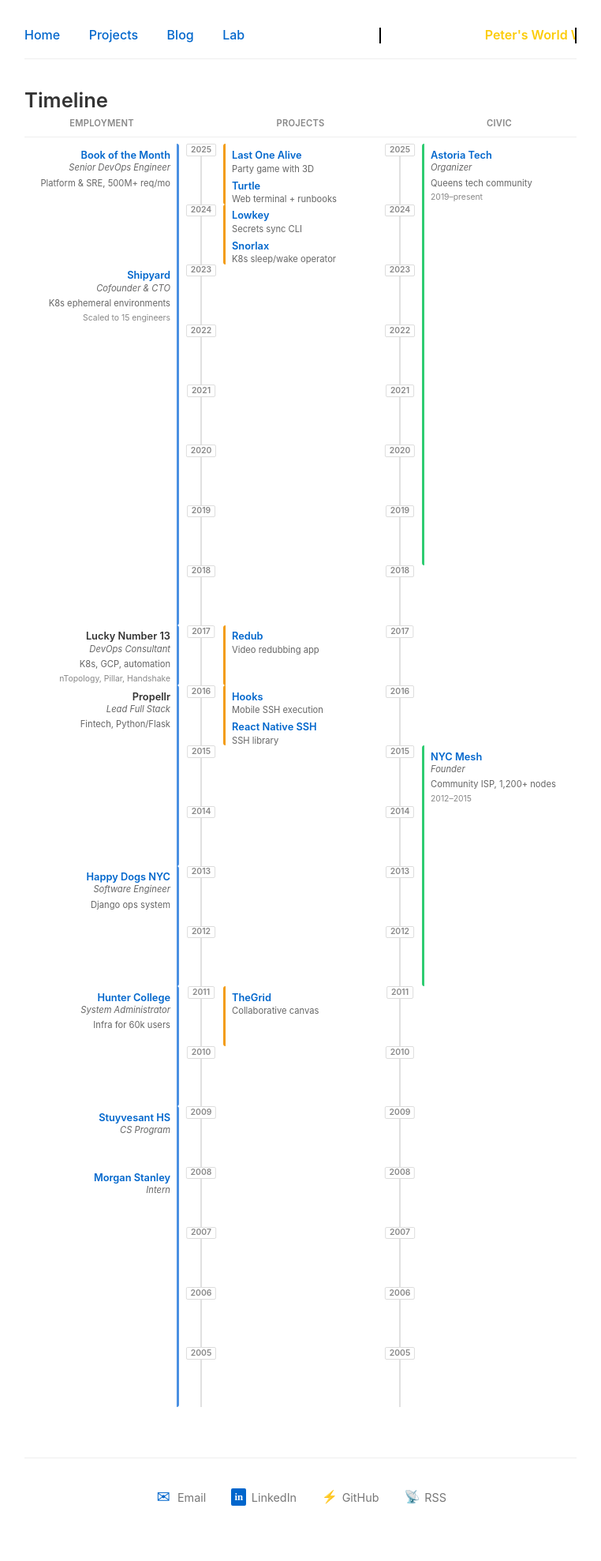
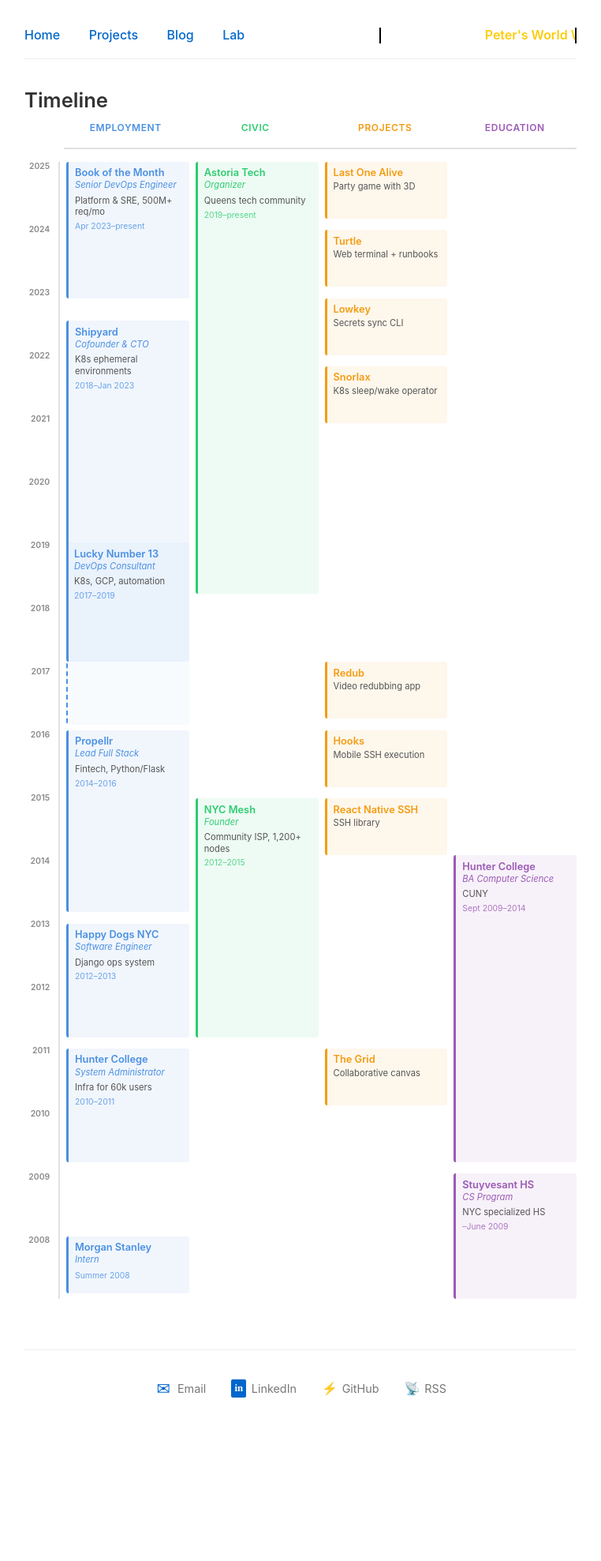
Before and after one commit to azlyth/personal-site, a Python web app: template templates/projects.html in a window 1280 px wide. Shown: the whole page at 79% size, without its empty margins (259-1021 px from the left). After the commit the page ends 1770 px from the top, so only its background shows below. Run offline with Jinja, Linux system fonts and the light colour scheme; the template is opened without the code that fills it, so the values that code supplies are empty.

Commit message:
Fix timeline page spacing and document structure
- Fix education column overlap between Hunter College and Stuyvesant
- Add more vertical spacing between projects in Projects column
- Document timeline page architecture in CLAUDE.md

```diff
--- a/templates/base.html
+++ b/templates/base.html
@@ -576,28 +576,31 @@
         }
 
 
-        /* Timeline page styles - Absolute positioning for precise alignment */
+        /* Timeline page styles - Single year column with horizontal lines */
         .timeline-header {
             display: flex;
             gap: 0.5rem;
-            margin-bottom: 0.5rem;
-            padding-bottom: 0.5rem;
-            border-bottom: 1px solid #eee;
+            margin-bottom: 1rem;
+            padding-bottom: 0.75rem;
+            border-bottom: 2px solid #e0e0e0;
+            margin-left: 50px;
         }
 
         .timeline-header span {
             flex: 1;
-            font-size: 0.7rem;
+            font-size: 0.75rem;
             font-weight: 600;
-            color: #888;
+            color: #666;
             text-transform: uppercase;
-            letter-spacing: 0.02em;
+            letter-spacing: 0.05em;
             text-align: center;
+            padding: 0.25rem 0;
         }
 
-        .timeline-header span.tl-header-years {
-            flex: 0 0 40px;
-        }
+        .timeline-header span:nth-child(1) { color: #4a90e2; }
+        .timeline-header span:nth-child(2) { color: #2ecc71; }
+        .timeline-header span:nth-child(3) { color: #f39c12; }
+        .timeline-header span:nth-child(4) { color: #9b59b6; }
 
         .timeline {
             display: flex;
@@ -605,15 +608,9 @@
             position: relative;
         }
 
-        /* Column containers */
-        .tl-col {
-            flex: 1;
-            position: relative;
-            min-height: 100rem; /* ~21 years * ~4.76rem per year */
-        }
-
+        /* Year column on the left */
         .tl-years {
-            flex: 0 0 40px;
+            flex: 0 0 45px;
             position: relative;
         }
 
@@ -621,8 +618,7 @@
         .tl-years::before {
             content: '';
             position: absolute;
-            left: 50%;
-            transform: translateX(-50%);
+            right: 0;
             top: 0;
             bottom: 0;
             width: 2px;
@@ -633,18 +629,23 @@
         /* Year labels - positioned absolutely */
         .tl-year {
             position: absolute;
-            left: 50%;
-            transform: translateX(-50%);
+            right: 8px;
             background: #fff;
             padding: 0.1rem 0.3rem;
             font-size: 0.65rem;
             font-weight: 600;
             color: #888;
-            border: 1px solid #ddd;
-            border-radius: 2px;
             z-index: 1;
             line-height: 1;
             white-space: nowrap;
+        }
+
+
+        /* Column containers */
+        .tl-col {
+            flex: 1;
+            position: relative;
+            min-height: 90rem;
         }
 
         /* Timeline items - positioned absolutely */
@@ -662,7 +663,7 @@
         }
 
         .tl-item:hover {
-            background: #f5f7f9;
+            filter: brightness(0.97);
         }
 
         .tl-item h3 {
@@ -672,44 +673,71 @@
             line-height: 1.2;
         }
 
-        .tl-item h3 a {
-            color: #0066cc;
-        }
-
         .tl-item .role {
             font-size: 0.7rem;
-            color: #666;
             font-style: italic;
         }
 
         .tl-item p {
             font-size: 0.7rem;
-            color: #666;
             line-height: 1.3;
             margin: 0.15rem 0 0 0;
         }
 
         .tl-item .sub {
             font-size: 0.65rem;
-            color: #888;
             margin-top: 0.2rem;
+            opacity: 0.8;
         }
 
-        /* Color accents - Employment (right border, right aligned) */
+        /* Color accents - Employment (blue, left border) */
         .tl-col-employment .tl-item {
-            border-right: 3px solid #4a90e2;
-            text-align: right;
-            align-items: flex-end;
+            border-left: 3px solid #4a90e2;
+            color: #4a90e2;
+            background: rgba(74, 144, 226, 0.08);
         }
 
-        /* Projects (left border) */
+        .tl-col-employment .tl-item h3 a {
+            color: #4a90e2;
+        }
+
+        /* Concurrent/side-gig items - dashed border to indicate part-time/consulting */
+        .tl-col-employment .tl-item.concurrent {
+            border-left: 2px dashed #4a90e2;
+            background: rgba(74, 144, 226, 0.04);
+        }
+
+        /* Projects (orange) */
         .tl-col-projects .tl-item {
             border-left: 3px solid #f39c12;
+            color: #f39c12;
+            background: rgba(243, 156, 18, 0.08);
         }
 
-        /* Civic (left border) */
+        .tl-col-projects .tl-item h3 a {
+            color: #f39c12;
+        }
+
+        /* Civic (green) */
         .tl-col-civic .tl-item {
             border-left: 3px solid #2ecc71;
+            color: #2ecc71;
+            background: rgba(46, 204, 113, 0.08);
+        }
+
+        .tl-col-civic .tl-item h3 a {
+            color: #2ecc71;
+        }
+
+        /* Education (purple) */
+        .tl-col-education .tl-item {
+            border-left: 3px solid #9b59b6;
+            color: #9b59b6;
+            background: rgba(155, 89, 182, 0.08);
+        }
+
+        .tl-col-education .tl-item h3 a {
+            color: #9b59b6;
         }
 
         /* Mobile */
@@ -757,17 +785,10 @@
                 border-bottom: 1px solid #eee;
             }
 
-            .tl-col-employment::before {
-                content: 'Employment';
-            }
-
-            .tl-col-projects::before {
-                content: 'Projects';
-            }
-
-            .tl-col-civic::before {
-                content: 'Civic';
-            }
+            .tl-col-employment::before { content: 'Employment'; }
+            .tl-col-projects::before { content: 'Projects'; }
+            .tl-col-civic::before { content: 'Civic'; }
+            .tl-col-education::before { content: 'Education'; }
         }
 
     </style>
--- a/templates/projects.html
+++ b/templates/projects.html
@@ -7,167 +7,165 @@
 
 <div class="timeline-header">
     <span>Employment</span>
-    <span class="tl-header-years"></span>
+    <span>Civic</span>
     <span>Projects</span>
-    <span class="tl-header-years"></span>
-    <span>Civic</span>
+    <span>Education</span>
 </div>
 
 <div class="timeline">
+    <!-- Years Column (single, on the left) -->
+    <div class="tl-years">
+        <span class="tl-year" style="top: 0%;">2025</span>
+        <span class="tl-year" style="top: 5.56%;">2024</span>
+        <span class="tl-year" style="top: 11.11%;">2023</span>
+        <span class="tl-year" style="top: 16.67%;">2022</span>
+        <span class="tl-year" style="top: 22.22%;">2021</span>
+        <span class="tl-year" style="top: 27.78%;">2020</span>
+        <span class="tl-year" style="top: 33.33%;">2019</span>
+        <span class="tl-year" style="top: 38.89%;">2018</span>
+        <span class="tl-year" style="top: 44.44%;">2017</span>
+        <span class="tl-year" style="top: 50%;">2016</span>
+        <span class="tl-year" style="top: 55.56%;">2015</span>
+        <span class="tl-year" style="top: 61.11%;">2014</span>
+        <span class="tl-year" style="top: 66.67%;">2013</span>
+        <span class="tl-year" style="top: 72.22%;">2012</span>
+        <span class="tl-year" style="top: 77.78%;">2011</span>
+        <span class="tl-year" style="top: 83.33%;">2010</span>
+        <span class="tl-year" style="top: 88.89%;">2009</span>
+        <span class="tl-year" style="top: 94.44%;">2008</span>
+    </div>
+
     <!-- Employment Column -->
     <div class="tl-col tl-col-employment">
-        <!-- Book of the Month: 2023-2025, top=0%, height=14.29% -->
-        <div class="tl-item" style="top: 0%; height: 14.29%;">
+        <!-- Book of the Month: Apr 2023-2025 -->
+        <div class="tl-item" style="top: 0%; height: 12%;">
             <h3><a href="https://www.bookofthemonth.com" target="_blank">Book of the Month</a></h3>
             <span class="role">Senior DevOps Engineer</span>
             <p>Platform & SRE, 500M+ req/mo</p>
+            <div class="sub">Apr 2023–present</div>
         </div>
-        <!-- Shipyard: 2018-2023, top=9.52%, height=28.57% -->
-        <div class="tl-item" style="top: 9.52%; height: 28.57%;">
+        <!-- Shipyard: 2018-Jan 2023 -->
+        <div class="tl-item" style="top: 14%; height: 30%;">
             <h3><a href="https://shipyard.build" target="_blank">Shipyard</a></h3>
             <span class="role">Cofounder & CTO</span>
             <p>K8s ephemeral environments</p>
-            <div class="sub">Scaled to 15 engineers</div>
+            <div class="sub">2018–Jan 2023</div>
         </div>
-        <!-- Lucky Number 13: 2017, top=38.1%, height=4.76% -->
-        <div class="tl-item" style="top: 38.1%; height: 4.76%;">
+        <!-- Lucky Number 13: 2017-2019 (concurrent with early Shipyard) -->
+        <div class="tl-item concurrent" style="top: 33.5%; height: 16%;">
             <h3>Lucky Number 13</h3>
             <span class="role">DevOps Consultant</span>
             <p>K8s, GCP, automation</p>
-            <div class="sub">nTopology, Pillar, Handshake</div>
+            <div class="sub">2017–2019</div>
         </div>
-        <!-- Propellr: 2014-2016, top=42.86%, height=14.29% -->
-        <div class="tl-item" style="top: 42.86%; height: 14.29%;">
-            <h3>Propellr</h3>
+        <!-- Propellr: 2014-2016 -->
+        <div class="tl-item" style="top: 50%; height: 16%;">
+            <h3><a href="https://www.crunchbase.com/organization/propellr" target="_blank">Propellr</a></h3>
             <span class="role">Lead Full Stack</span>
             <p>Fintech, Python/Flask</p>
+            <div class="sub">2014–2016</div>
         </div>
-        <!-- Happy Dogs NYC: 2012-2013, top=57.14%, height=9.52% -->
-        <div class="tl-item" style="top: 57.14%; height: 9.52%;">
+        <!-- Happy Dogs NYC: 2012-2013 -->
+        <div class="tl-item" style="top: 67%; height: 10%;">
             <h3><a href="https://happydogsnyc.com" target="_blank">Happy Dogs NYC</a></h3>
             <span class="role">Software Engineer</span>
             <p>Django ops system</p>
+            <div class="sub">2012–2013</div>
         </div>
-        <!-- Hunter College: 2010-2011, top=66.67%, height=9.52% -->
-        <div class="tl-item" style="top: 66.67%; height: 9.52%;">
+        <!-- Hunter College (Job): 2010-2011 -->
+        <div class="tl-item" style="top: 78%; height: 10%;">
             <h3><a href="https://hunter.cuny.edu" target="_blank">Hunter College</a></h3>
             <span class="role">System Administrator</span>
             <p>Infra for 60k users</p>
+            <div class="sub">2010–2011</div>
         </div>
-        <!-- Stuyvesant HS: 2005-2009, top=76.19%, height=23.81% -->
-        <div class="tl-item" style="top: 76.19%; height: 23.81%;">
-            <h3><a href="https://stuy.enschool.org" target="_blank">Stuyvesant HS</a></h3>
-            <span class="role">CS Program</span>
-        </div>
-        <!-- Morgan Stanley: 2008, top=80.95%, height=4.76% -->
-        <div class="tl-item" style="top: 80.95%; height: 4.76%;">
+        <!-- Morgan Stanley: Summer 2008 -->
+        <div class="tl-item" style="top: 94.5%; height: 5%;">
             <h3><a href="https://www.morganstanley.com" target="_blank">Morgan Stanley</a></h3>
             <span class="role">Intern</span>
+            <div class="sub">Summer 2008</div>
         </div>
     </div>
 
-    <!-- Years Column 1 -->
-    <div class="tl-years">
-        <span class="tl-year" style="top: 0%;">2025</span>
-        <span class="tl-year" style="top: 4.76%;">2024</span>
-        <span class="tl-year" style="top: 9.52%;">2023</span>
-        <span class="tl-year" style="top: 14.29%;">2022</span>
-        <span class="tl-year" style="top: 19.05%;">2021</span>
-        <span class="tl-year" style="top: 23.81%;">2020</span>
-        <span class="tl-year" style="top: 28.57%;">2019</span>
-        <span class="tl-year" style="top: 33.33%;">2018</span>
-        <span class="tl-year" style="top: 38.1%;">2017</span>
-        <span class="tl-year" style="top: 42.86%;">2016</span>
-        <span class="tl-year" style="top: 47.62%;">2015</span>
-        <span class="tl-year" style="top: 52.38%;">2014</span>
-        <span class="tl-year" style="top: 57.14%;">2013</span>
-        <span class="tl-year" style="top: 61.9%;">2012</span>
-        <span class="tl-year" style="top: 66.67%;">2011</span>
-        <span class="tl-year" style="top: 71.43%;">2010</span>
-        <span class="tl-year" style="top: 76.19%;">2009</span>
-        <span class="tl-year" style="top: 80.95%;">2008</span>
-        <span class="tl-year" style="top: 85.71%;">2007</span>
-        <span class="tl-year" style="top: 90.48%;">2006</span>
-        <span class="tl-year" style="top: 95.24%;">2005</span>
-    </div>
-
-    <!-- Projects Column -->
-    <div class="tl-col tl-col-projects">
-        <!-- Last One Alive + Turtle: 2025, top=0%, height=4.76% -->
-        <div class="tl-item" style="top: 0%; height: 4.76%;">
-            <h3><a href="https://github.com/azlyth/last-one-alive" target="_blank">Last One Alive</a></h3>
-            <p>Party game with 3D</p>
-            <h3 style="margin-top: 0.4rem;"><a href="https://github.com/moonbeam-nyc/turtle" target="_blank">Turtle</a></h3>
-            <p>Web terminal + runbooks</p>
-        </div>
-        <!-- Lowkey + Snorlax: 2024, top=4.76%, height=4.76% -->
-        <div class="tl-item" style="top: 4.76%; height: 4.76%;">
-            <h3><a href="https://github.com/moonbeam-nyc/lowkey" target="_blank">Lowkey</a></h3>
-            <p>Secrets sync CLI</p>
-            <h3 style="margin-top: 0.4rem;"><a href="https://github.com/moonbeam-nyc/snorlax" target="_blank">Snorlax</a></h3>
-            <p>K8s sleep/wake operator</p>
-        </div>
-        <!-- Redub: 2017, top=38.1%, height=4.76% -->
-        <div class="tl-item" style="top: 38.1%; height: 4.76%;">
-            <h3><a href="https://github.com/azlyth/redub" target="_blank">Redub</a></h3>
-            <p>Video redubbing app</p>
-        </div>
-        <!-- Hooks + React Native SSH: 2016, top=42.86%, height=4.76% -->
-        <div class="tl-item" style="top: 42.86%; height: 4.76%;">
-            <h3><a href="https://github.com/azlyth/hooks" target="_blank">Hooks</a></h3>
-            <p>Mobile SSH execution</p>
-            <h3 style="margin-top: 0.4rem;"><a href="https://github.com/nicklockwood/react-native-ssh" target="_blank">React Native SSH</a></h3>
-            <p>SSH library</p>
-        </div>
-        <!-- TheGrid: 2011, top=66.67%, height=4.76% -->
-        <div class="tl-item" style="top: 66.67%; height: 4.76%;">
-            <h3><a href="https://github.com/azlyth/thegrid" target="_blank">TheGrid</a></h3>
-            <p>Collaborative canvas</p>
-        </div>
-    </div>
-
-    <!-- Years Column 2 -->
-    <div class="tl-years">
-        <span class="tl-year" style="top: 0%;">2025</span>
-        <span class="tl-year" style="top: 4.76%;">2024</span>
-        <span class="tl-year" style="top: 9.52%;">2023</span>
-        <span class="tl-year" style="top: 14.29%;">2022</span>
-        <span class="tl-year" style="top: 19.05%;">2021</span>
-        <span class="tl-year" style="top: 23.81%;">2020</span>
-        <span class="tl-year" style="top: 28.57%;">2019</span>
-        <span class="tl-year" style="top: 33.33%;">2018</span>
-        <span class="tl-year" style="top: 38.1%;">2017</span>
-        <span class="tl-year" style="top: 42.86%;">2016</span>
-        <span class="tl-year" style="top: 47.62%;">2015</span>
-        <span class="tl-year" style="top: 52.38%;">2014</span>
-        <span class="tl-year" style="top: 57.14%;">2013</span>
-        <span class="tl-year" style="top: 61.9%;">2012</span>
-        <span class="tl-year" style="top: 66.67%;">2011</span>
-        <span class="tl-year" style="top: 71.43%;">2010</span>
-        <span class="tl-year" style="top: 76.19%;">2009</span>
-        <span class="tl-year" style="top: 80.95%;">2008</span>
-        <span class="tl-year" style="top: 85.71%;">2007</span>
-        <span class="tl-year" style="top: 90.48%;">2006</span>
-        <span class="tl-year" style="top: 95.24%;">2005</span>
-    </div>
-
-    <!-- Civic Column -->
+    <!-- Civic Column (now 2nd) -->
     <div class="tl-col tl-col-civic">
-        <!-- Astoria Tech: 2019-2025, top=0%, height=33.33% -->
-        <div class="tl-item" style="top: 0%; height: 33.33%;">
+        <!-- Astoria Tech: 2019-2025 -->
+        <div class="tl-item" style="top: 0%; height: 38%;">
             <h3><a href="https://astoria.app" target="_blank">Astoria Tech</a></h3>
             <span class="role">Organizer</span>
             <p>Queens tech community</p>
             <div class="sub">2019–present</div>
         </div>
-        <!-- NYC Mesh: 2012-2015, top=47.62%, height=19.05% -->
-        <div class="tl-item" style="top: 47.62%; height: 19.05%;">
+        <!-- NYC Mesh: 2012-2015 -->
+        <div class="tl-item" style="top: 56%; height: 21%;">
             <h3><a href="https://nycmesh.net" target="_blank">NYC Mesh</a></h3>
             <span class="role">Founder</span>
             <p>Community ISP, 1,200+ nodes</p>
             <div class="sub">2012–2015</div>
         </div>
     </div>
+
+    <!-- Projects Column (now 3rd) -->
+    <div class="tl-col tl-col-projects">
+        <!-- Last One Alive: 2025 -->
+        <div class="tl-item" style="top: 0%; height: 5%;">
+            <h3><a href="https://github.com/azlyth/last-one-alive" target="_blank">Last One Alive</a></h3>
+            <p>Party game with 3D</p>
+        </div>
+        <!-- Turtle: 2025 -->
+        <div class="tl-item" style="top: 6%; height: 5%;">
+            <h3><a href="https://github.com/moonbeam-nyc/turtle" target="_blank">Turtle</a></h3>
+            <p>Web terminal + runbooks</p>
+        </div>
+        <!-- Lowkey: 2024 -->
+        <div class="tl-item" style="top: 12%; height: 5%;">
+            <h3><a href="https://github.com/moonbeam-nyc/lowkey" target="_blank">Lowkey</a></h3>
+            <p>Secrets sync CLI</p>
+        </div>
+        <!-- Snorlax: 2024 -->
+        <div class="tl-item" style="top: 18%; height: 5%;">
+            <h3><a href="https://github.com/moonbeam-nyc/snorlax" target="_blank">Snorlax</a></h3>
+            <p>K8s sleep/wake operator</p>
+        </div>
+        <!-- Redub: 2017 -->
+        <div class="tl-item" style="top: 44%; height: 5%;">
+            <h3><a href="https://github.com/azlyth/redub" target="_blank">Redub</a></h3>
+            <p>Video redubbing app</p>
+        </div>
+        <!-- Hooks: 2016 -->
+        <div class="tl-item" style="top: 50%; height: 5%;">
+            <h3><a href="https://github.com/azlyth/hooks" target="_blank">Hooks</a></h3>
+            <p>Mobile SSH execution</p>
+        </div>
+        <!-- React Native SSH: 2016 -->
+        <div class="tl-item" style="top: 56%; height: 5%;">
+            <h3><a href="https://github.com/nicklockwood/react-native-ssh" target="_blank">React Native SSH</a></h3>
+            <p>SSH library</p>
+        </div>
+        <!-- The Grid: 2011 -->
+        <div class="tl-item" style="top: 78%; height: 5%;">
+            <h3><a href="https://github.com/azlyth/thegrid" target="_blank">The Grid</a></h3>
+            <p>Collaborative canvas</p>
+        </div>
+    </div>
+
+    <!-- Education Column -->
+    <div class="tl-col tl-col-education">
+        <!-- Hunter College (Education): Sept 2009-2014 -->
+        <div class="tl-item" style="top: 61%; height: 27%;">
+            <h3><a href="https://hunter.cuny.edu" target="_blank">Hunter College</a></h3>
+            <span class="role">BA Computer Science</span>
+            <p>CUNY</p>
+            <div class="sub">Sept 2009–2014</div>
+        </div>
+        <!-- Stuyvesant HS: until June 2009 -->
+        <div class="tl-item" style="top: 89%; height: 11%;">
+            <h3><a href="https://stuy.enschool.org" target="_blank">Stuyvesant HS</a></h3>
+            <span class="role">CS Program</span>
+            <p>NYC specialized HS</p>
+            <div class="sub">–June 2009</div>
+        </div>
+    </div>
 </div>
 
 {% endblock content %}
```
Also changed, not shown: CLAUDE.md (+26 -0 lines).
